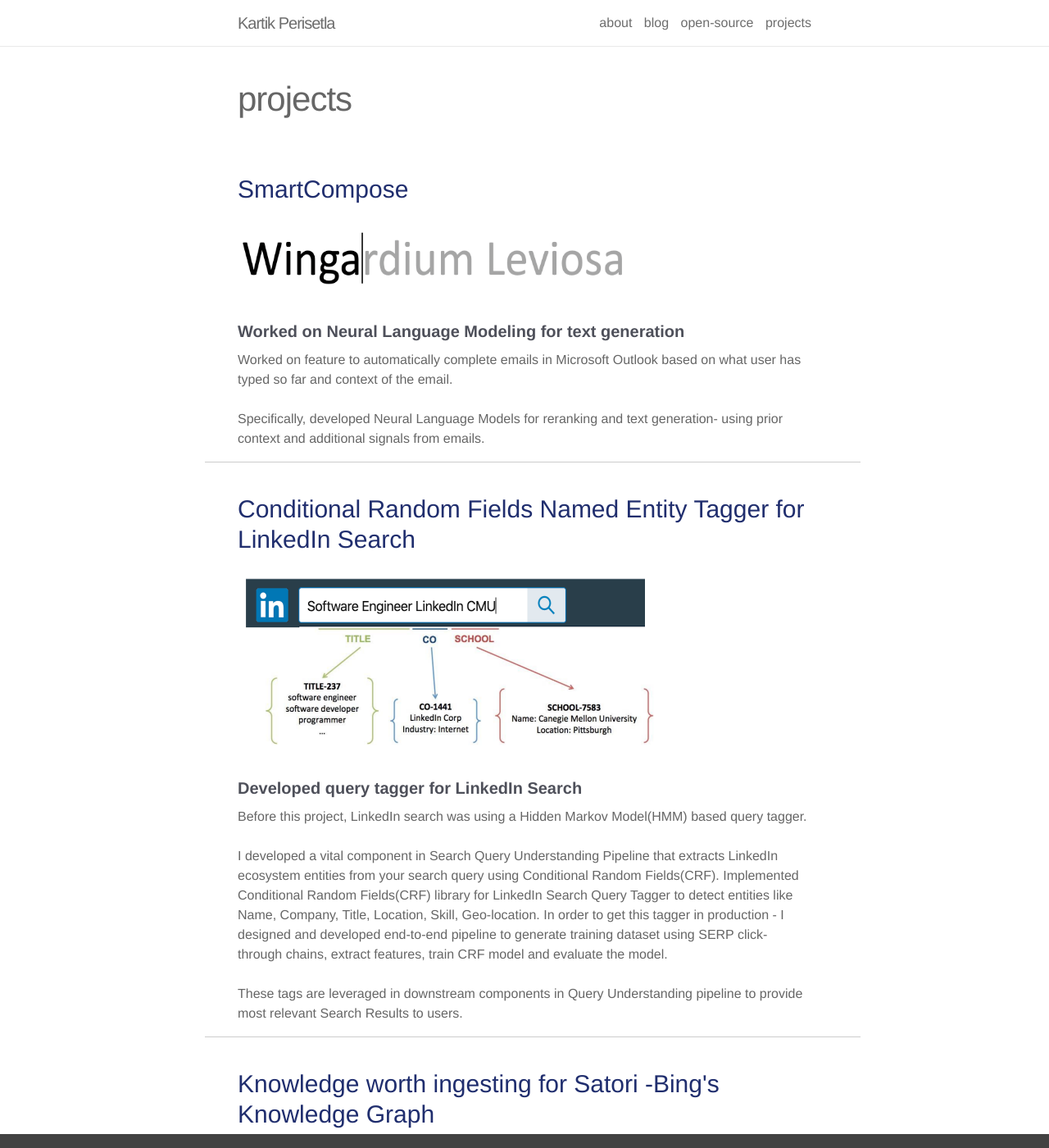
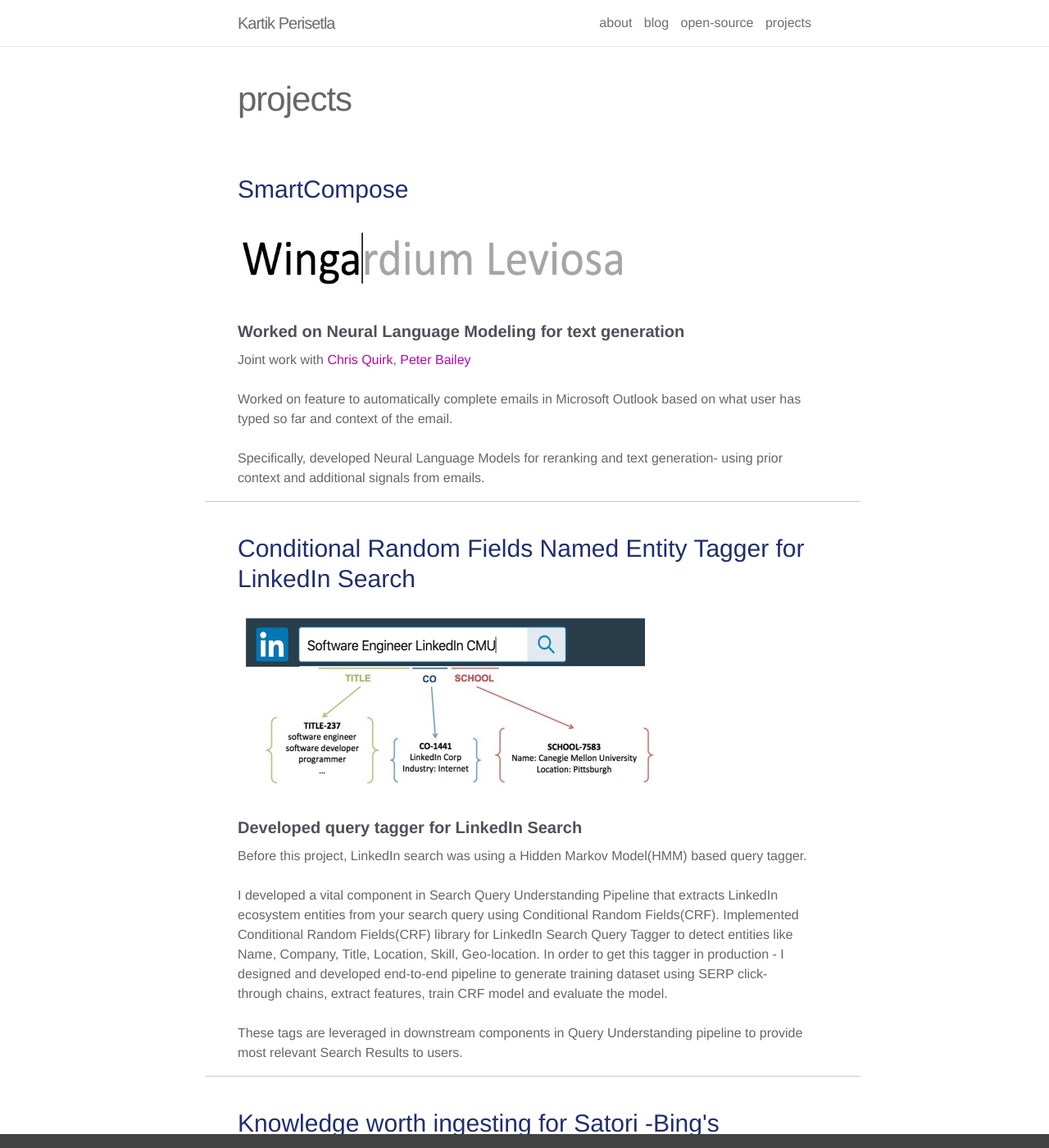
Before and after one commit to kartikperisetla/kartikperisetla.github.io, a Jekyll site: the page built from _pages/projects.md, in a window 1280 px wide and 1400 px high. Shown: the whole window at 82% size. Built offline with Jekyll 4.4.1, drawn with Linux system fonts in a browser that asks for light colours; nearby versions of some CDN libraries; some of the changed text lies outside the part shown.

Commit message:
adding links

```diff
--- a/_pages/projects.md
+++ b/_pages/projects.md
@@ -9,6 +9,7 @@
 <img class="thumbnail" src="/assets/img/smartcompose.png" width="480px" height="100px" border="0px"/>
 <p align="justify">
     <b><h4 style="color:#4E505A"> Worked on Neural Language Modeling for text generation </h4></b>
+    Joint work with <a href="https://www.microsoft.com/en-us/research/people/chrisq/" target="_blank"> Chris Quirk</a>, <a href="https://www.microsoft.com/en-us/research/people/pbailey/" target="_blank">Peter Bailey</a><br/><br/>
     Worked on feature to automatically complete emails in Microsoft Outlook based on what user has typed so far and context of the email.<br/><br/>
     Specifically, developed Neural Language Models for reranking and text generation- using prior context and additional signals from emails.
 </p>
@@ -41,6 +42,7 @@
 <p align="justify">
     <b><h4 style="color:#4E505A"> Developed a Machine Learning framework for Bing's Knowledge Graph that is helping selectively ingest knowledge
         from the web</h4></b>
+        Joint work with <a href="https://www.microsoft.com/en-us/research/people/silviu/" target="_blank"> Silviu Cucerzan</a><br/><br/>
     Worked on coming up with a Machine Learning framework for detecting whether information extracted from crowdsourced
     knowledge platforms like Wikipedia is worth ingesting at any given moment of time. This project was crucial
     component in Satori- Bing' Knowledge graph as it prevented lot of noise, vandalism, transient content from entering
```
